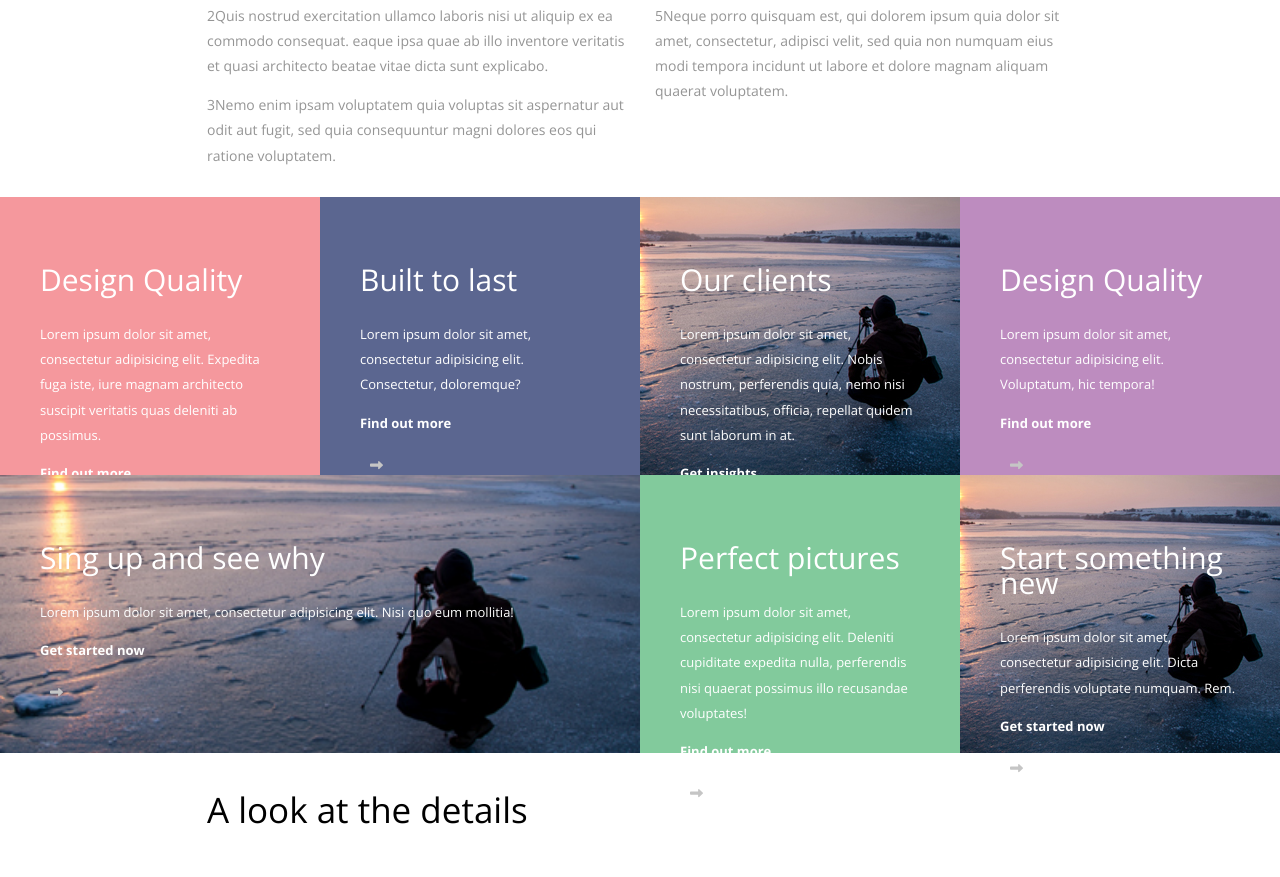
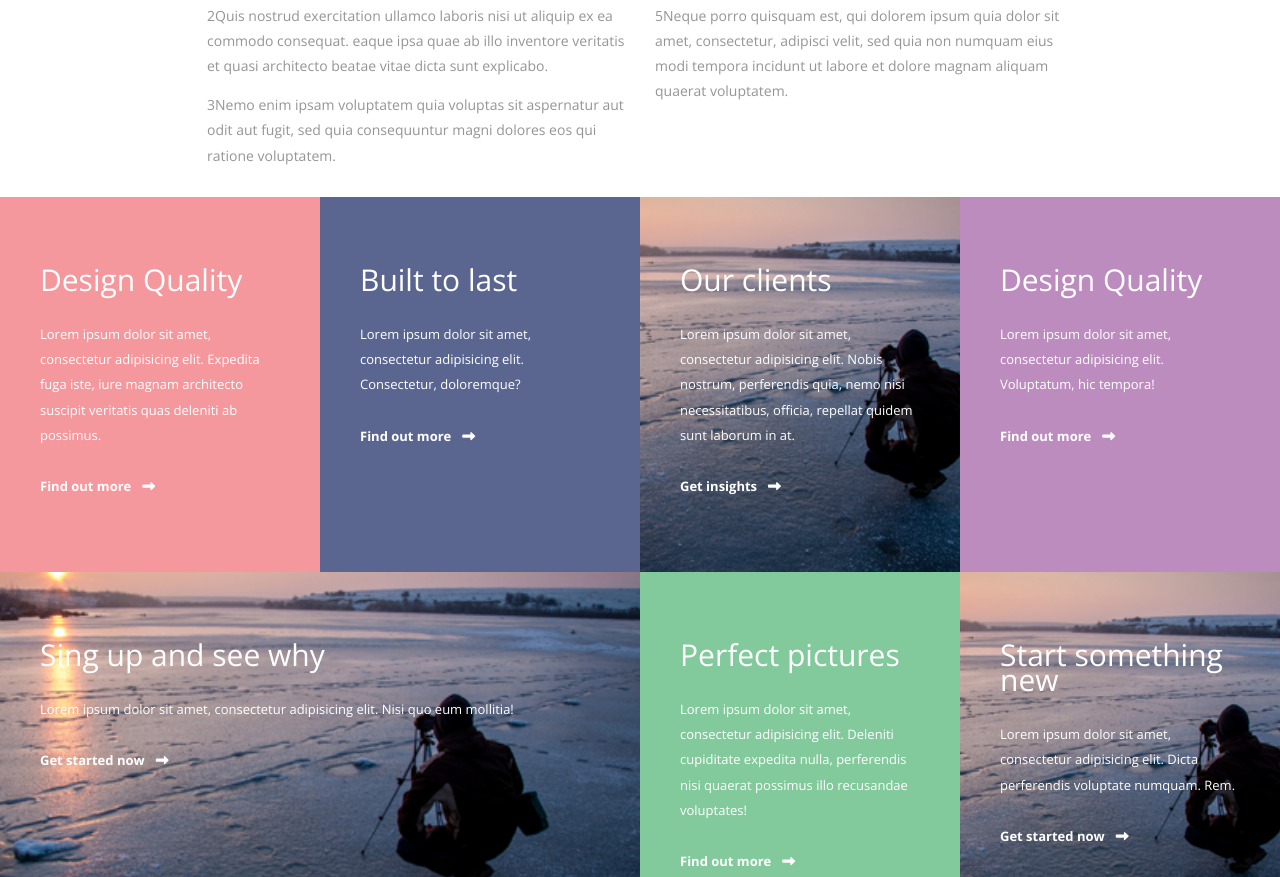
Before and after one commit to KatarzynaSkotnicka/layout3, a plain HTML site: page index.html in a window 1280 px wide. Shown: the part 582-1459 px from the top of the page. Drawn offline with nearby package versions, Linux system fonts and the light colour scheme.

Commit message:
modify styles

```diff
--- a/css/style.css
+++ b/css/style.css
@@ -133,7 +133,7 @@ h3 {
 	font-size: 13px;
 	color: #fff;
 	padding: 40px;
-	height: 278px;
+	min-height: 375px;
 }
 
 .field-1 {
@@ -172,6 +172,20 @@ h3 {
 	background-size: cover;
 	background-repeat: no-repeat;
 	background-position: center;
+}
+
+.p-bold {
+	float: left;
+	cursor: pointer;
+}
+
+.fa-long-arrow-right {
+	color: white;
+	position: relative;
+	top: 13px;
+	left: 11px;
+	padding: 0;
+	cursor: pointer;
 }
 
 .hero2 {
@@ -243,9 +257,12 @@ button {
 }
 
 .fa {
+	color: white;
+}
+
+.fa-apple .fa-window {
 	color: #c5c5c5;
 	padding: 10px;
-	font-weight:
 }
 
 footer {
@@ -278,7 +295,3 @@ input {
 	display: inline-block;
 	height: 50px;
 }
-
-.fa-check {
-	color: white;
-}
```
